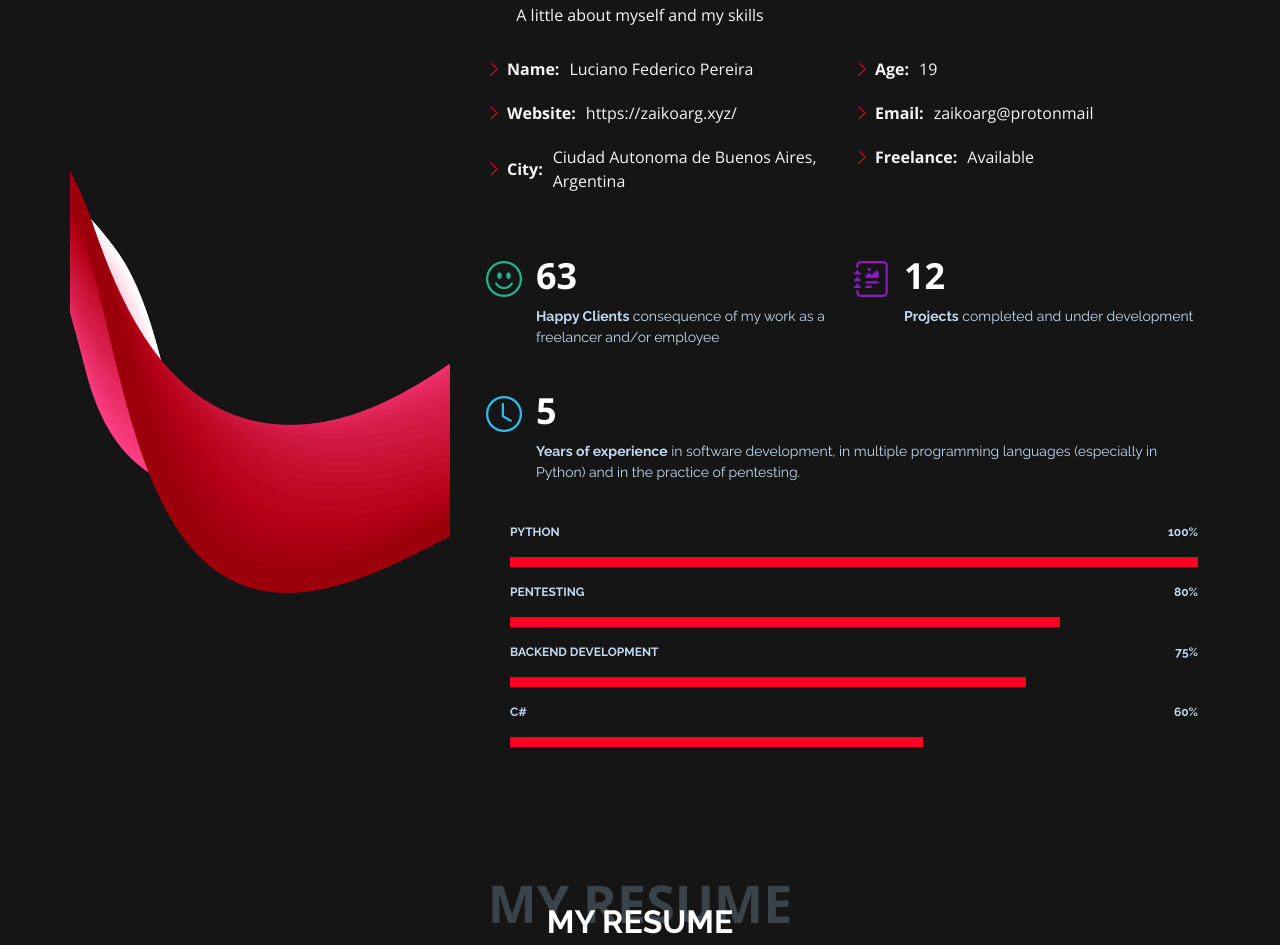
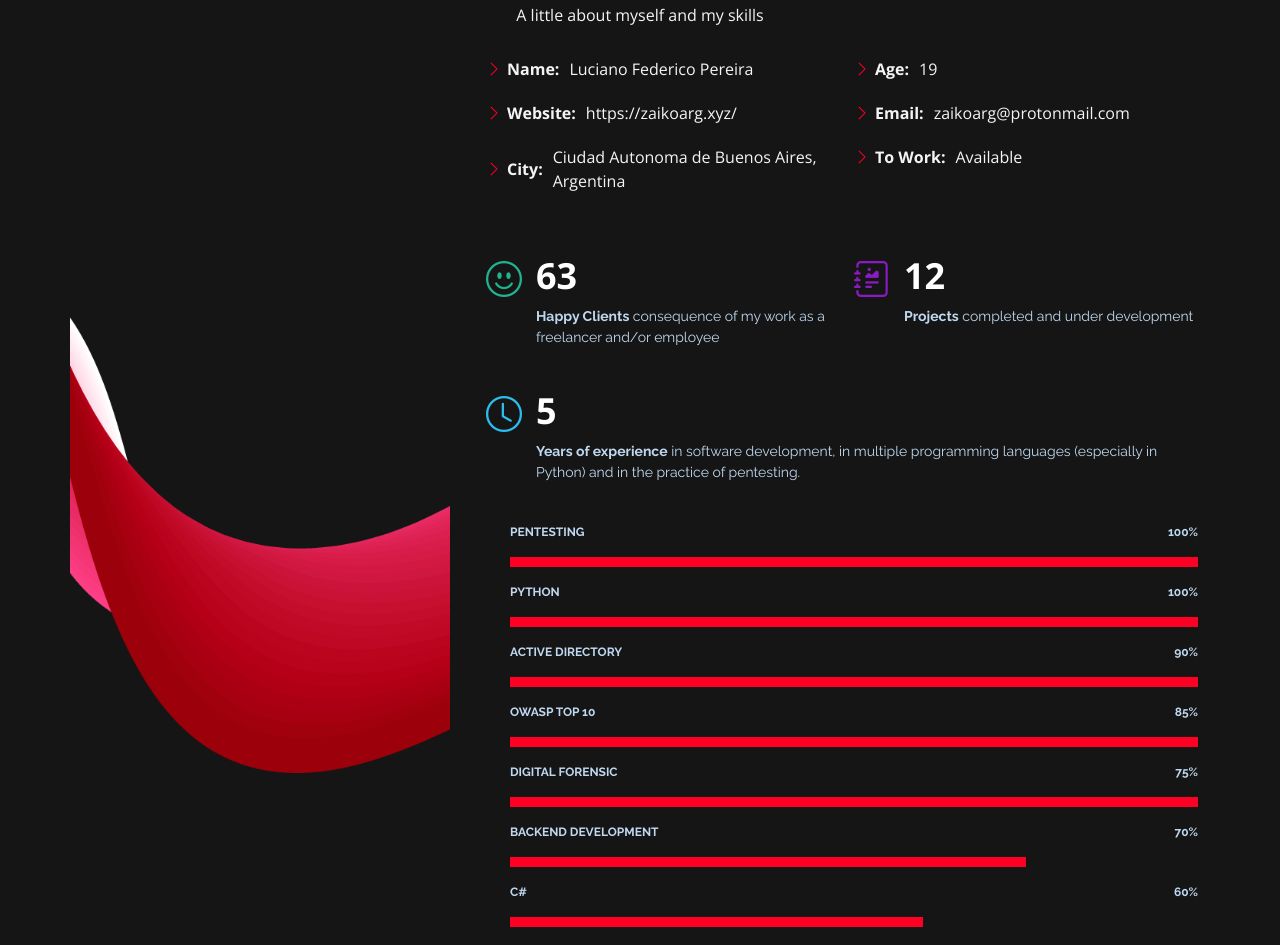
Before and after one commit to ZaikoARG/ZaikoARG.github.io, a plain HTML site: page index.html in a window 1280 px wide. Shown: the part 945-1890 px from the top of the page. Drawn offline with nearby package versions, Linux system fonts and the light colour scheme.

Commit message:
Update index.html

```diff
--- a/index.html
+++ b/index.html
@@ -52,6 +52,7 @@
         <li><a class="nav-link scrollto" href="#about">About</a></li>
         <li><a class="nav-link scrollto" href="#resume">Resume</a></li>
         <li><a class="nav-link scrollto" href="#contact">Contact</a></li>
+        <li><a class="nav-link scrollto" href="https://medium.com/@zaikoarg">My Articles</a></li>
       </ul>
       <i class="bi bi-list mobile-nav-toggle"></i>
     </nav><!-- .navbar -->
@@ -63,7 +64,7 @@
   <section id="hero">
     <div class="hero-container">
       <h1 style="font-family: Blackout;">ZaikoARG</h1>
-      <h2 style="font-size: 15px;">Software Developer and Pentester</h2>
+      <h2 style="font-size: 15px;">Pentester and Software Developer</h2>
       <a href="#about" class="btn-scroll scrollto" title="Scroll Down"><i class="bx bx-chevron-down"></i></a>
     </div>
   </section><!-- End Hero -->
@@ -95,8 +96,8 @@
                 <div class="col-lg-6">
                   <ul>
                     <li><i class="bi bi-chevron-right"></i> <strong>Age:</strong> <span>19</span></li>
-                    <li><i class="bi bi-chevron-right"></i> <strong>Email:</strong> <span>zaikoarg@protonmail</span></li>
-                    <li><i class="bi bi-chevron-right"></i> <strong>Freelance:</strong> <span>Available</span></li>
+                    <li><i class="bi bi-chevron-right"></i> <strong>Email:</strong> <span>zaikoarg@protonmail.com</span></li>
+                    <li><i class="bi bi-chevron-right"></i> <strong>To Work:</strong> <span>Available</span></li>
                   </ul>
                 </div>
               </div>
@@ -128,6 +129,14 @@
 
             <div class="skills-content ps-lg-4">
               <div class="progress">
+                <span class="skill">Pentesting <i class="val">100%</i></span>
+                <div class="progress-bar-wrap">
+                  <div class="progress-bar" role="progressbar" aria-valuenow="100" aria-valuemin="0" aria-valuemax="100"></div>
+                </div>
+              </div>
+
+
+              <div class="progress">
                 <span class="skill">Python <i class="val">100%</i></span>
                 <div class="progress-bar-wrap">
                   <div class="progress-bar" role="progressbar" aria-valuenow="100" aria-valuemin="0" aria-valuemax="100"></div>
@@ -135,14 +144,29 @@
               </div>
 
               <div class="progress">
-                <span class="skill">Pentesting <i class="val">80%</i></span>
+                <span class="skill">Active Directory <i class="val">90%</i></span>
                 <div class="progress-bar-wrap">
-                  <div class="progress-bar" role="progressbar" aria-valuenow="80" aria-valuemin="0" aria-valuemax="100"></div>
+                  <div class="progress-bar" role="progressbar" aria-valuenow="100" aria-valuemin="0" aria-valuemax="100"></div>
                 </div>
               </div>
 
               <div class="progress">
-                <span class="skill">Backend Development <i class="val">75%</i></span>
+                <span class="skill">OWASP Top 10 <i class="val">85%</i></span>
+                <div class="progress-bar-wrap">
+                  <div class="progress-bar" role="progressbar" aria-valuenow="100" aria-valuemin="0" aria-valuemax="100"></div>
+                </div>
+              </div>
+
+              <div class="progress">
+                <span class="skill">Digital Forensic <i class="val">75%</i></span>
+                <div class="progress-bar-wrap">
+                  <div class="progress-bar" role="progressbar" aria-valuenow="100" aria-valuemin="0" aria-valuemax="100"></div>
+                </div>
+              </div>
+
+
+              <div class="progress">
+                <span class="skill">Backend Development <i class="val">70%</i></span>
                 <div class="progress-bar-wrap">
                   <div class="progress-bar" role="progressbar" aria-valuenow="75" aria-valuemin="0" aria-valuemax="100"></div>
                 </div>
@@ -269,7 +293,7 @@
   <footer id="footer">
     <div class="container">
       <h3 style="font-family: Blackout;">ZaikoARG</h3>
-      <p>The true objective is not only to enjoy the result, the true objective is to be able to enjoy the journey.</p>
+      <p>The true objective is not just to enjoy the end result; it's also to savor the journey.</p>
       <div class="social-links">
         <a href="https://github.com/ZaikoARG" class="github"><i class="bx bxl-github"></i></a>
         <a href="https://twitter.com/ZaikoARG" class="twitter"><i class="bx bxl-twitter"></i></a>
```
